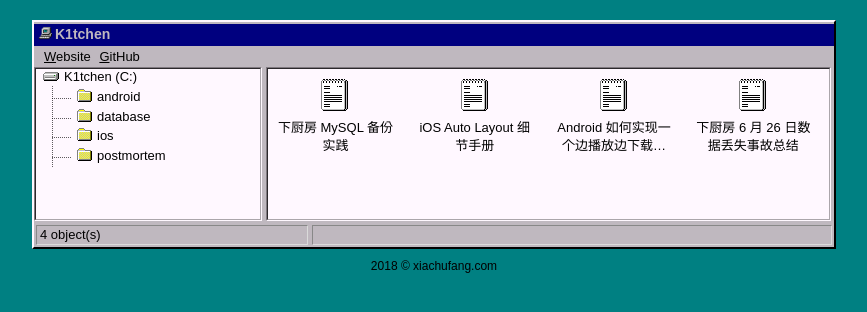
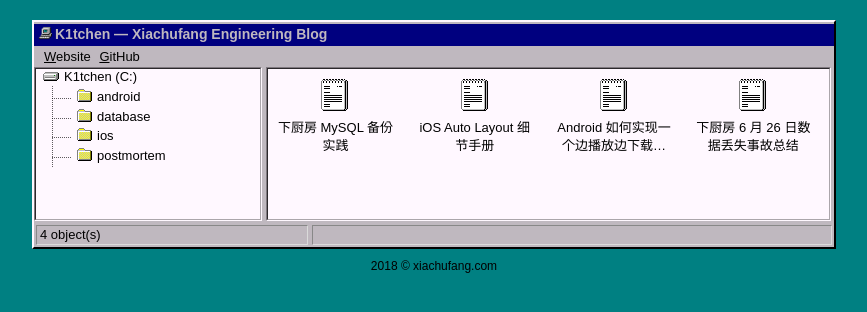
Before and after one commit to xiachufang/xiachufang.github.io, a Jekyll site: the page built from index.html, in a window 1280 px wide. Shown: the top 312 px of the page, without its empty margins (206-1073 px from the left). Built offline with Jekyll 4.4.1, drawn with Linux system fonts in a browser that asks for light colours; nearby versions of some CDN libraries.

Commit message:
Display site.description in title

```diff
--- a/_layouts/default.html
+++ b/_layouts/default.html
@@ -24,7 +24,7 @@
       {% if page.tag %}
         <h1>{{ page.tag }}</h1>
       {% else %}
-        <h1>{{ site.name }}</h1>
+        <h1>{{ site.name }}{% if site.description %} &mdash; {{ site.description }}{% endif %}</h1>
       {% endif %}
     </div>
 
```
